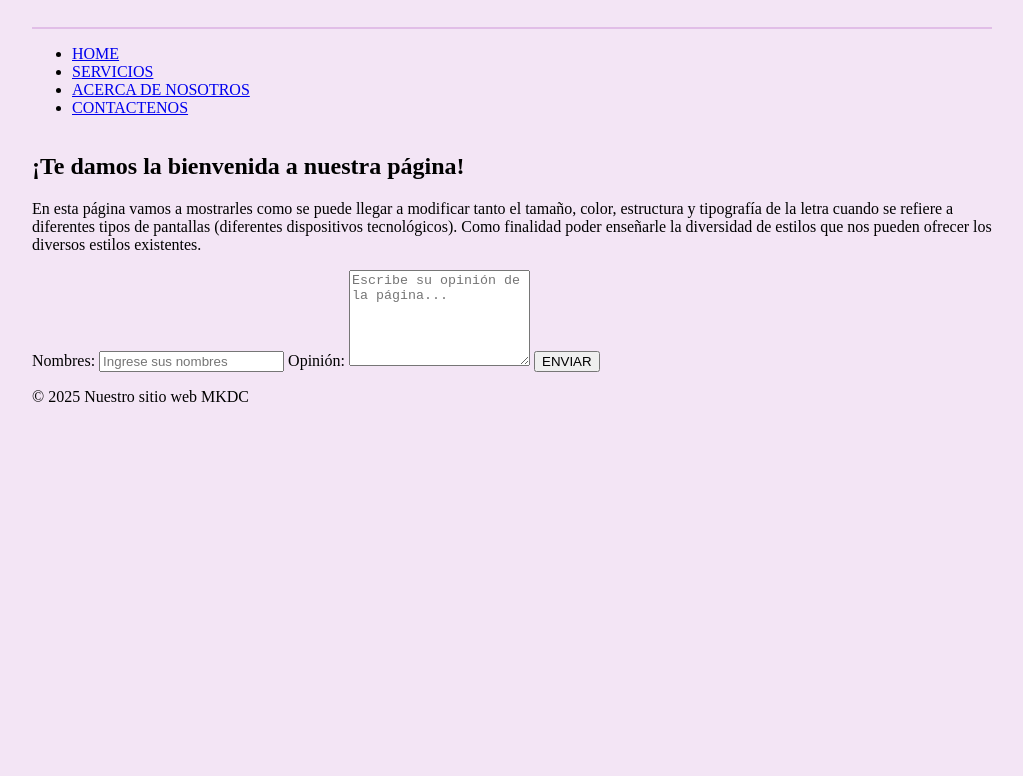
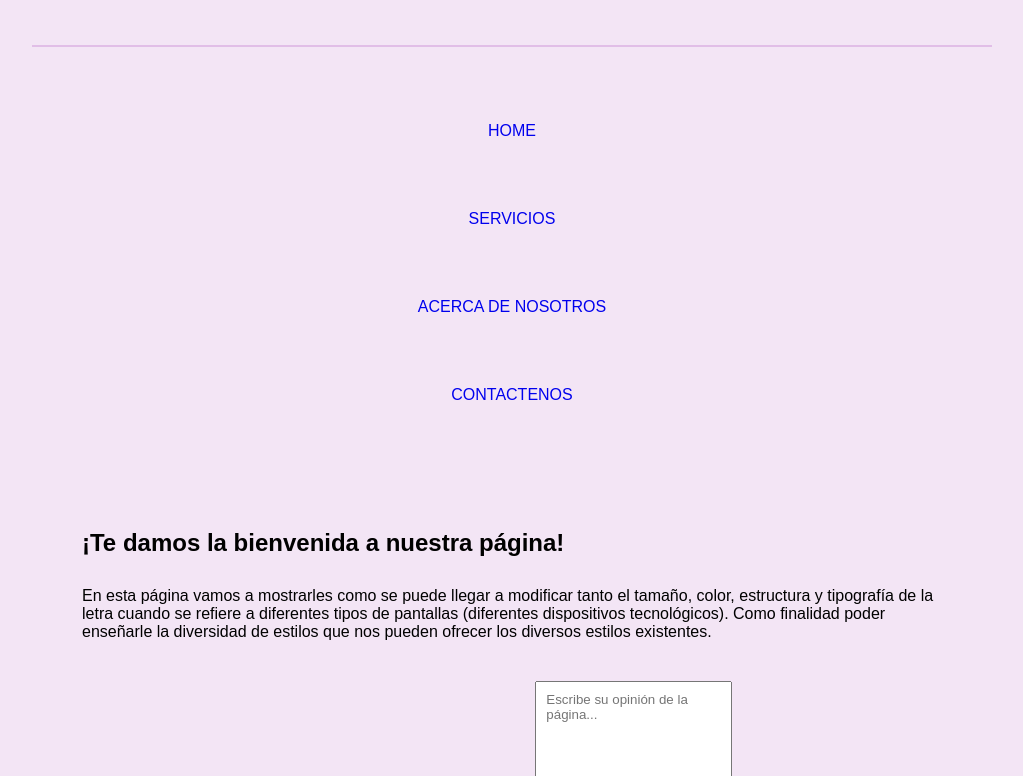
Before and after one commit to Mario-Anrrango/TRABAJO_GRUPAL_P2_WEB_27815, a plain HTML site: page index.html in a window 1280 px wide. Shown: the part 180-956 px from the top of the page, without its empty margins (128-1151 px from the left). Before the commit the page ends 800 px from the top, so only its background shows below. Drawn offline with Linux system fonts and the light colour scheme.

Commit message:
Estilo pagina principal

```diff
--- a/public/css/styles.css
+++ b/public/css/styles.css
@@ -1,3 +1,23 @@
+* {
+    box-sizing: border-box;
+    margin: 10px;
+    padding: 10px;
+    font-family: 'Arial', sans-serif;
+}
+
+nav ul {
+    list-style: none;
+    padding: 5px;
+    margin: 0;
+    text-align: center;
+}
+
+nav a {
+    text-decoration: none;
+    display: block;
+}
+
+
 @media (min-width: 321px) and (max-width: 480px) {
     body {
         background-color: #f4f4f4;
```
